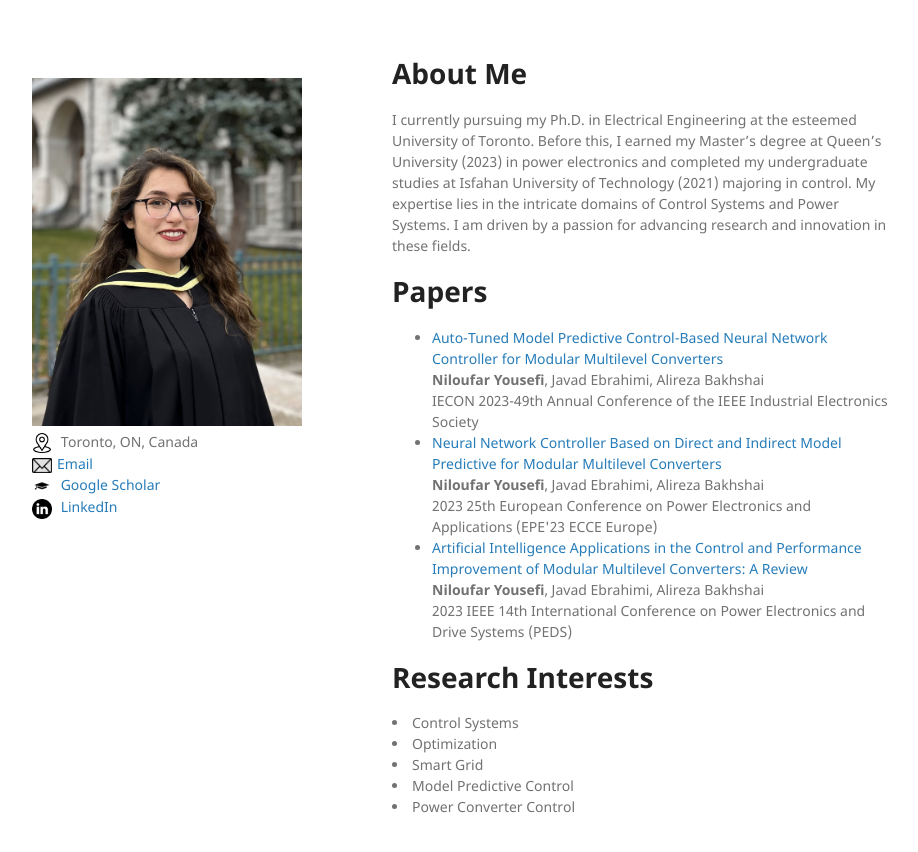
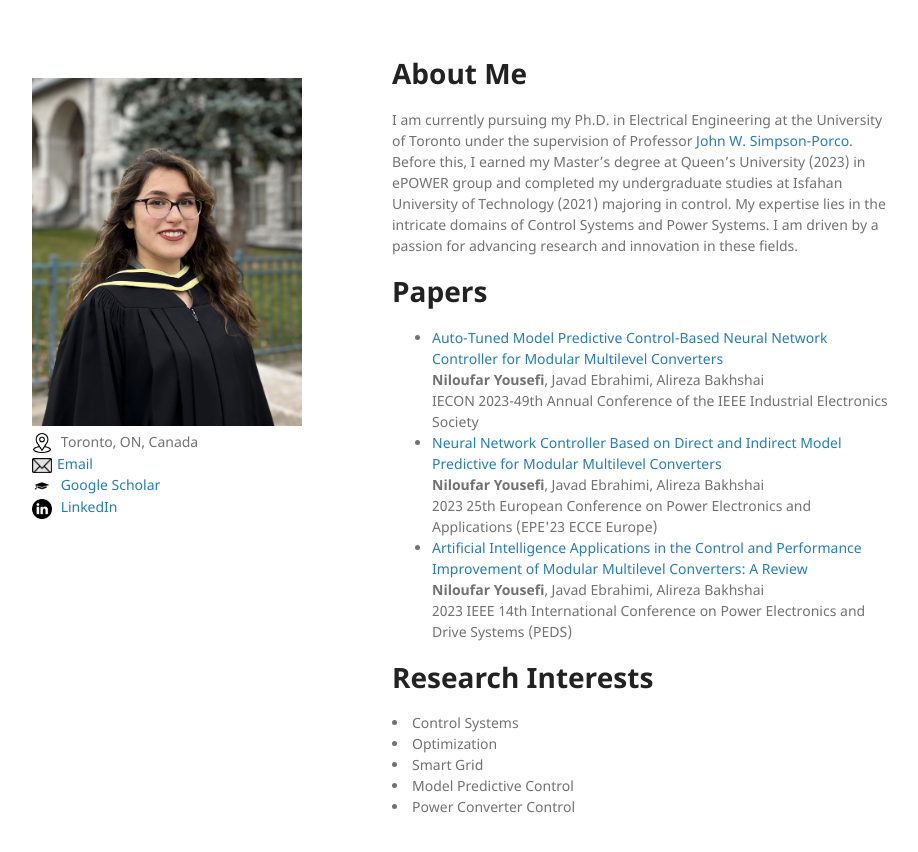
Before and after one commit to niluyou/NilufarYousefi, a Jekyll site: the page built from index.md, in a window 1280 px wide. Shown: the top 852 px of the page, without its empty margins (178-1096 px from the left). Built offline with Jekyll 4.4.1, drawn with Linux system fonts in a browser that asks for light colours.

Commit message:
Update index.md

```diff
--- a/index.md
+++ b/index.md
@@ -3,7 +3,7 @@ layout: default
 ---
 # About Me
 
-I currently pursuing my Ph.D. in Electrical Engineering at the esteemed University of Toronto. Before this, I earned my Master's degree at Queen's University (2023) in power electronics and completed my undergraduate studies at Isfahan University of Technology (2021) majoring in control.  My expertise lies in the intricate domains of Control Systems and Power Systems. I am driven by a passion for advancing research and innovation in these fields.
+I am currently pursuing my Ph.D. in Electrical Engineering at the University of Toronto under the supervision of Professor <a href="https://www.control.utoronto.ca/~jwsimpson/">John W. Simpson-Porco</a>. Before this, I earned my Master's degree at Queen's University (2023) in ePOWER group and completed my undergraduate studies at Isfahan University of Technology (2021) majoring in control.  My expertise lies in the intricate domains of Control Systems and Power Systems. I am driven by a passion for advancing research and innovation in these fields.
 
 # Papers
 <ul>
```
